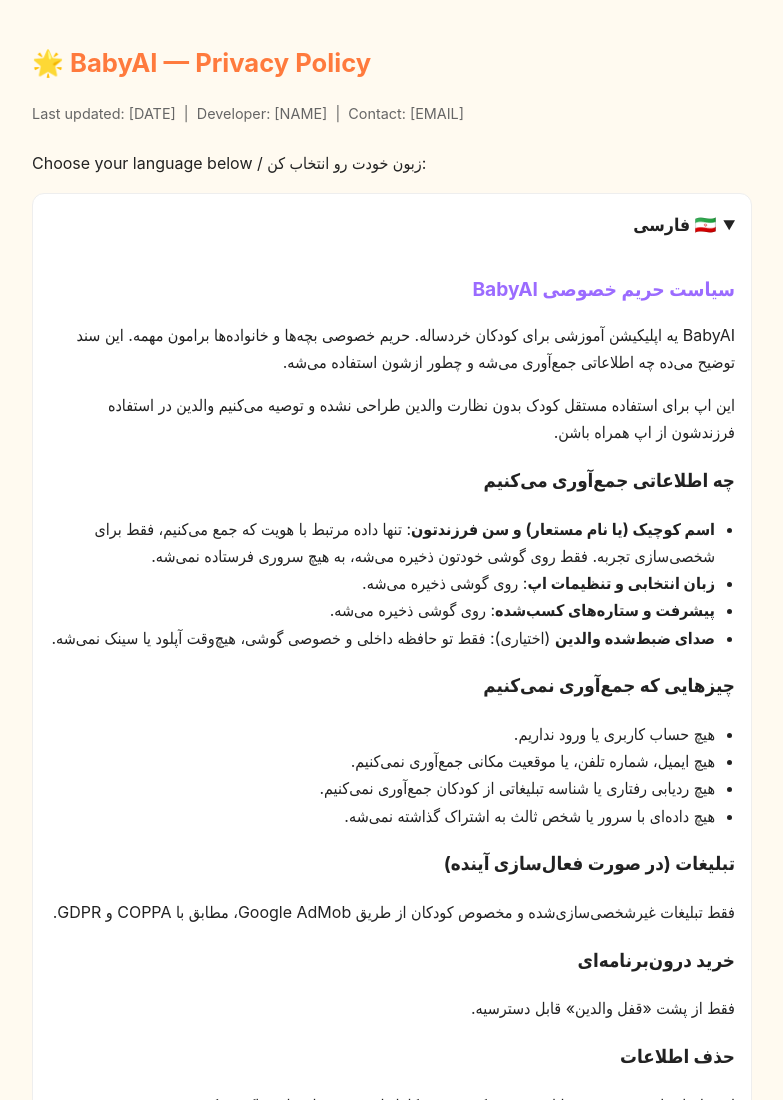
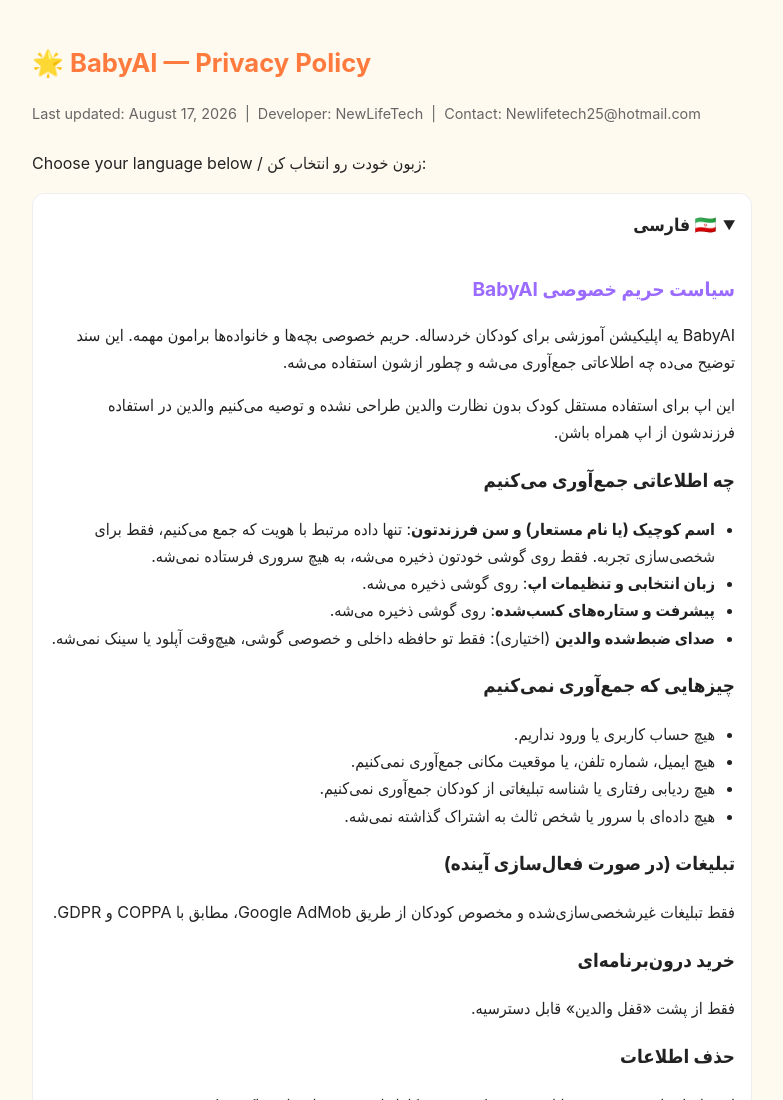
Before and after one commit to manajimi250-a11y/BabyAI, a plain HTML site: page docs/index.html in a window 1280 px wide. Shown: the top 1100 px of the page, without its empty margins (248-1031 px from the left). Drawn offline with Linux system fonts and the light colour scheme.

Commit message:
v80: fill in Privacy Policy contact details

```diff
--- a/docs/index.html
+++ b/docs/index.html
@@ -39,7 +39,7 @@
 
 <h1>🌟 BabyAI — Privacy Policy</h1>
 <p class="meta">
-  Last updated: [DATE] &nbsp;|&nbsp; Developer: [NAME] &nbsp;|&nbsp; Contact: [EMAIL]
+  Last updated: August 17, 2026 &nbsp;|&nbsp; Developer: NewLifeTech &nbsp;|&nbsp; Contact: Newlifetech25@hotmail.com
 </p>
 <p>Choose your language below / زبون خودت رو انتخاب کن:</p>
 
```
